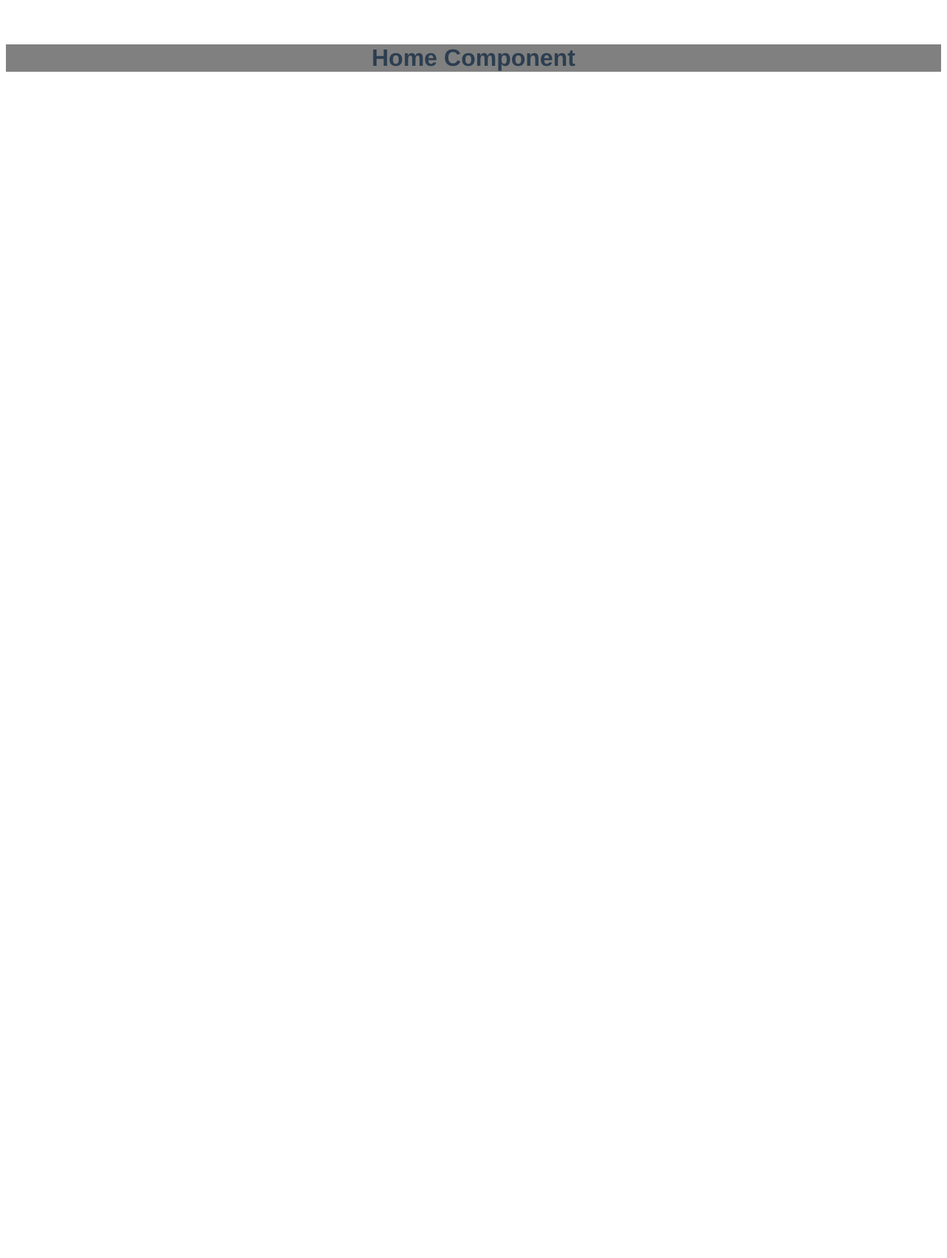
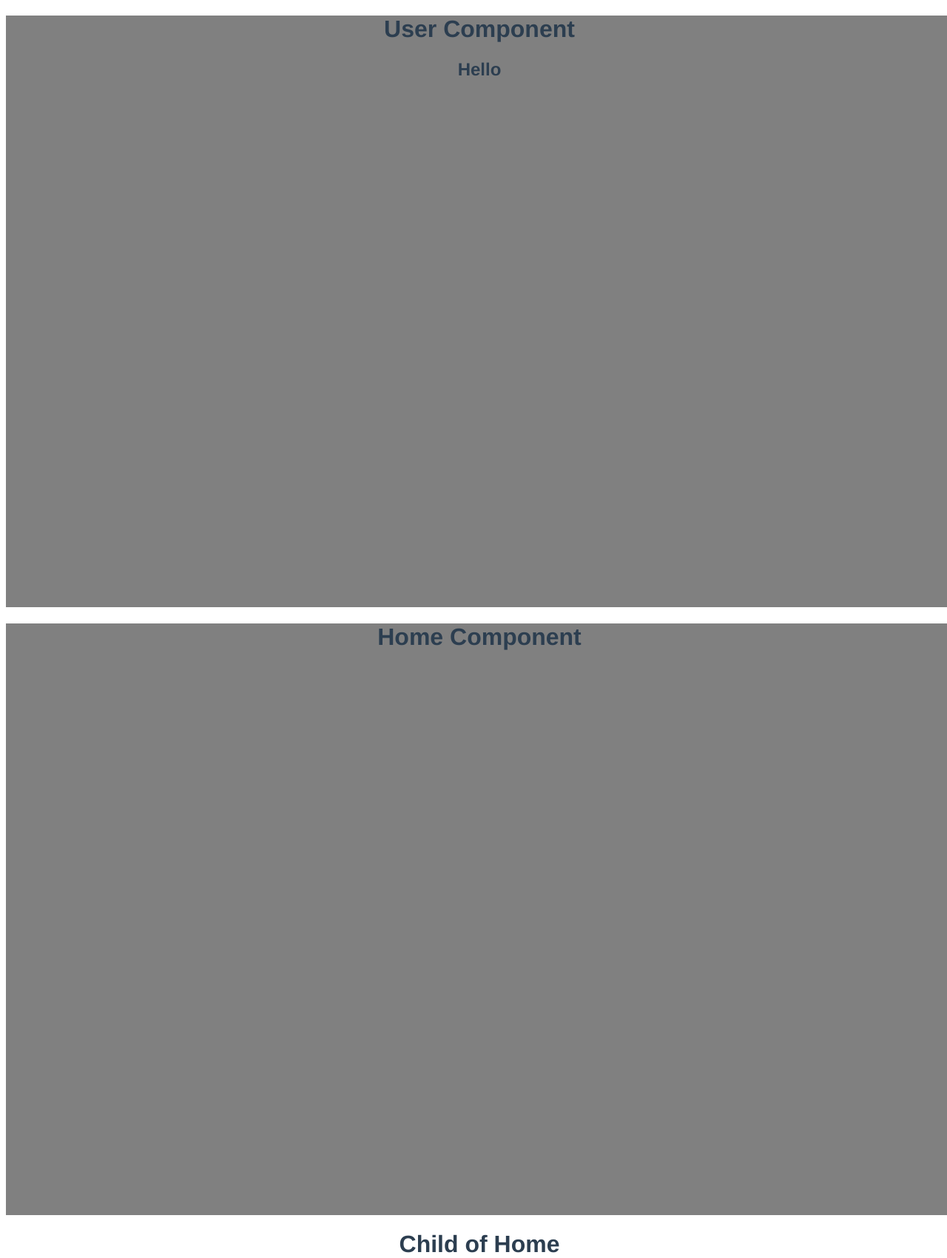
Before and after one commit to amita-kale/first-vue-project, a Vue app: page / in a window 1280 px wide. Shown: the whole page at 74% size. Before the commit the page ends 800 px from the top, so only its background shows below. Built offline with nearby package versions, Linux system fonts and the light colour scheme.

Commit message:
fetched child component in parent

```diff
--- a/src/App.vue
+++ b/src/App.vue
@@ -17,7 +17,8 @@ export default {
   components: {
     // HelloWorld,
     //homefile,
-    Home
+    Home,
+
   }
 }
 </script>
@@ -29,6 +30,6 @@ export default {
   -moz-osx-font-smoothing: grayscale;
   text-align: center;
   color: #2c3e50;
-  margin-top: 60px;
+  /* margin-top: 60px; */
 }
 </style>
--- a/src/components/Home.vue
+++ b/src/components/Home.vue
@@ -1,20 +1,33 @@
 <template>
-
+<User> </User>
  <div>
   <h1>Home Component</h1>
 
+  <!-- <Product/> -->
  </div>
+ <ChildHome></ChildHome>
 </template>
 
 <script>
+import User from './User.vue'
+// import Product from './Product.vue'
+// import childHome from './childHome.vue'
+import ChildHome from './childHome.vue'
+
 export default {
-  name:"home-file"
-}
+    name: "App",
+    // components: {
+    //     childHome
+    //     // User,
+    //     // Product
+    // },
+    components: { ChildHome, User }
+};
 </script>
-<style scoped>
+<style >
 div{
-    background-color: gray;
-    height: 100%;
-    width: 100%;
+ background-color: gray;
+    height: 100vh;
+    width: 100vw;
 }
 </style>
--- a/src/components/Product.vue
+++ b/src/components/Product.vue
@@ -8,6 +8,6 @@
 
 <script>
 export default {
-  name:"home-file"
+  name:"productFile"
 }
 </script>
--- a/src/components/User.vue
+++ b/src/components/User.vue
@@ -2,11 +2,20 @@
 
  <div>
   <h1>User Component</h1>
+  <h2>Hello</h2>
  </div>
 </template>
 
 <script>
 export default {
-  name:"home-file"
+  name:"UserFile",
+
 }
 </script>
+<style >
+/* div{
+    height: 30vh;
+    width: 20vw;
+    background-color: rgb(153, 153, 32); */
+/* } */
+</style>
--- /dev/null
+++ b/src/components/childHome.vue
@@ -0,0 +1,15 @@
+<template>
+    <h1>Child of Home</h1>
+</template>
+<script>
+export default {
+  name:"childHome",
+  data(){
+
+  },
+};
+</script>
+
+<style>
+
+</style>
```
